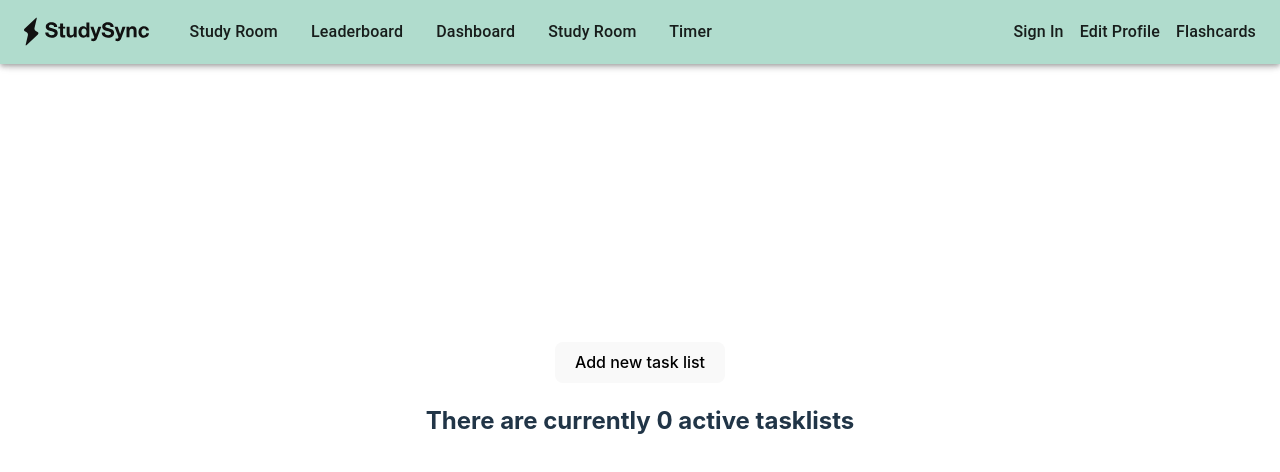
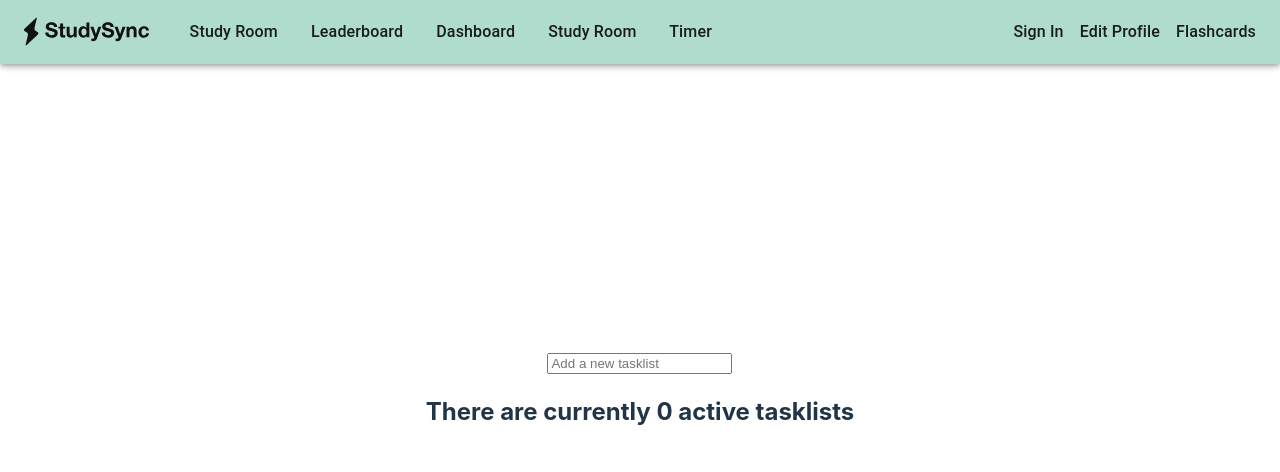
Before and after one commit to DevanQuinn/StudySync, a React (Vite) app: page /dashboard in a window 1280 px wide. Shown: the top 472 px of the page. Built offline with nearby package versions, Linux system fonts and the light colour scheme.

Commit message:
Some polishing, added customizable titles

```diff
--- a/src/components/Tasklist.jsx
+++ b/src/components/Tasklist.jsx
@@ -63,7 +63,6 @@ function CreateTask({ addTask }) {
     const handleSubmit = e => {
         e.preventDefault();
         if (!value) return;
-
         addTask(value);
         setValue("");
     }
--- a/src/routes/dashboard.jsx
+++ b/src/routes/dashboard.jsx
@@ -19,10 +19,10 @@ function Dashboard() {
 		console.log(tasks);
 	}, [JSON.stringify(tasks)]);
 
-	const addTasklistButtonClick = (title) => {
+	const addTasklist = (title) => {
 		if (tasklistsList.length < 10) {
 			let id = nanoid();
-			let newTasklistsList = [...tasklistsList, {title:title + id, id:id}];
+			let newTasklistsList = [...tasklistsList, {title:title, id:id}];
 			setTasklists(newTasklistsList);
 			let newTasks = tasks;
 			newTasks[id] = []
@@ -95,11 +95,34 @@ function Dashboard() {
                         />
                     ))}</>
 			<div>
-				<Button onClick={() => {addTasklistButtonClick("dummytitle")}}>Add new task list</Button>
+				<CreateTasklist addTasklist={addTasklist}/>
 				<h2>There are currently {tasklistsList.length} active tasklists</h2>
 			</div>
 		</div>
 	);
 }
 
+function CreateTasklist({addTasklist}) { //Not Yet Implemented
+	const [value, setValue] = useState("");
+
+	const handleSubmit = e => {
+		e.preventDefault();
+		if (!value) return;
+		addTasklist(value);
+		setValue("");
+	}
+
+	return (
+		<form onSubmit={handleSubmit}>
+			<input
+				type="text"
+				className="input"
+				value={value}
+				placeholder="Add a new tasklist"
+				onChange={e => setValue(e.target.value)}
+			/>
+		</form>
+	)
+}
+
 export default Dashboard;
```
